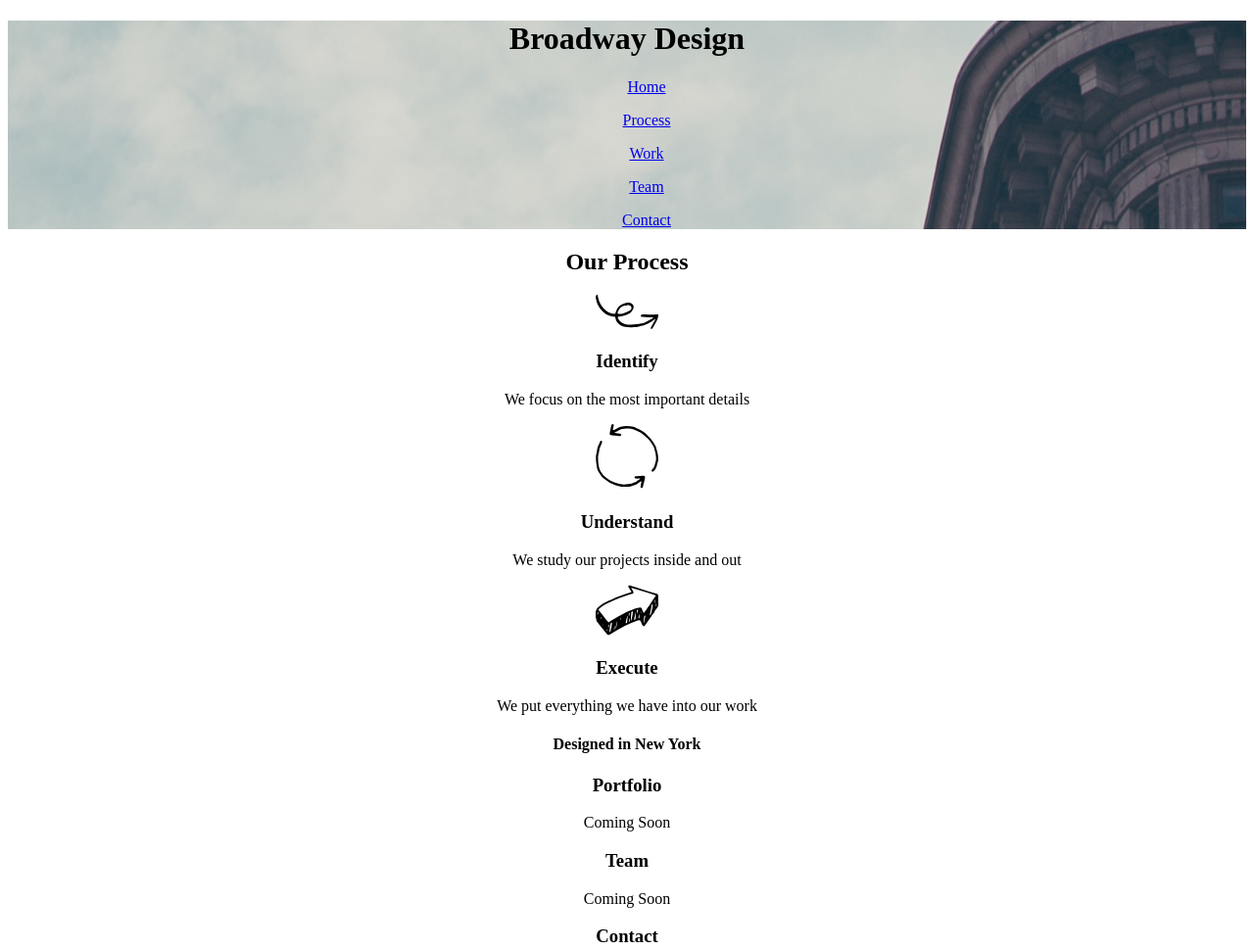
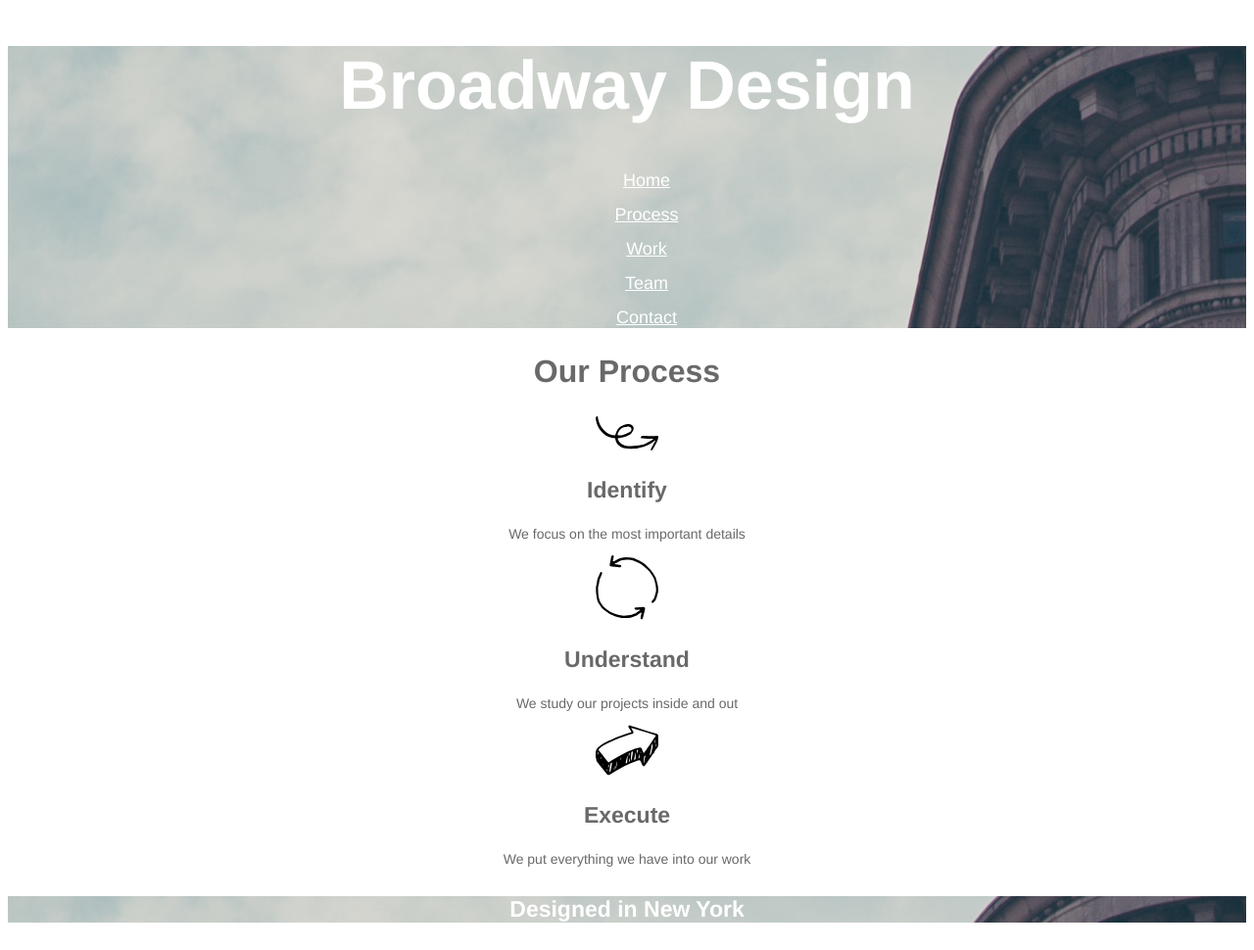
Before and after one commit to claytondecker/broadway, a plain HTML site: page index.html in a window 1280 px wide. Shown: the top 970 px of the page at 98% size. Drawn offline with Linux system fonts and the light colour scheme.

Commit message:
Styling updates.

```diff
--- a/css/style-min.css
+++ b/css/style-min.css
@@ -1 +1 @@
-body{text-align:center}header{background-image:url(../img/the-flatiron-building.png)}
+body{text-align:center;font-family:Helvetica}header{background-image:url(../img/the-flatiron-building.png)}h1{font-size:70px;color:white}header menu a{font-size:18px;color:white}h2{font-size:32px;color:dimgray}h3{font-size:23px;color:dimgray}p{font-size:14px;color:dimgray}h4{background-image:url(../img/the-flatiron-building.png);color:white;font-size:23px}
--- a/css/style.css
+++ b/css/style.css
@@ -1,12 +1,32 @@
 body {
   text-align: center;
+  font-family: Helvetica;
 }
 header {
   background-image: url(../img/the-flatiron-building.png);
 }
 h1 {
-
+ font-size: 70px;
+ color: white;
 }
 header menu a {
-
+  font-size: 18px;
+  color: white;
 }
+h2 {
+  font-size: 32px;
+  color: dimgray;
+}
+h3 {
+  font-size: 23px;
+  color: dimgray;
+}
+p {
+  font-size: 14px;
+  color: dimgray;
+}
+h4 {
+  background-image: url(../img/the-flatiron-building.png);
+  color: white;
+  font-size: 23px;
+}
--- a/index.html
+++ b/index.html
@@ -31,7 +31,7 @@
       <p>We put everything we have into our work</p>
     </div>
 
-    <h4>Designed in New York</h4>
+    <h4 id="nyc">Designed in New York</h4>
 
     <div id="portfolio">
       <h3>Portfolio</h3>
```
